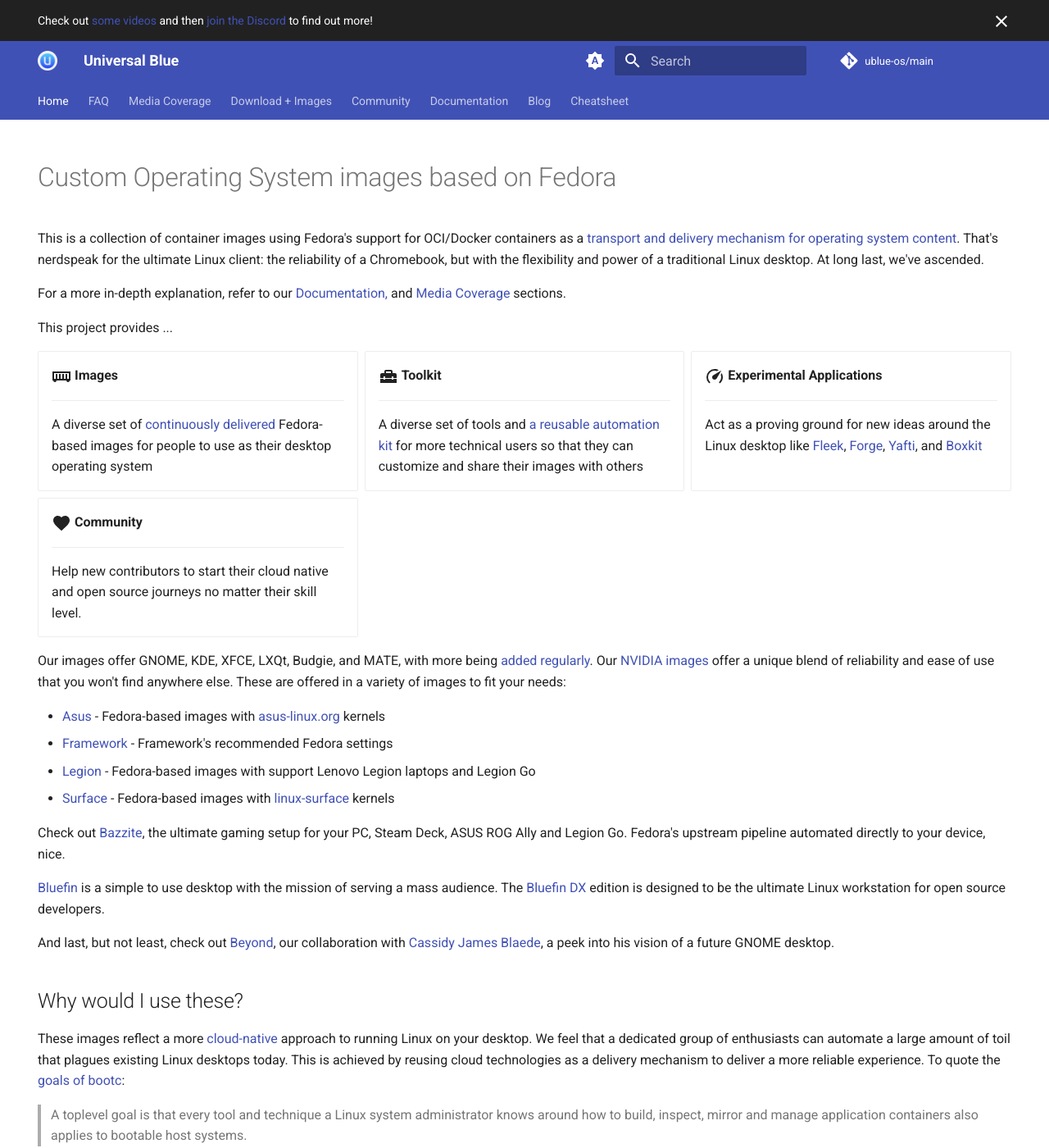
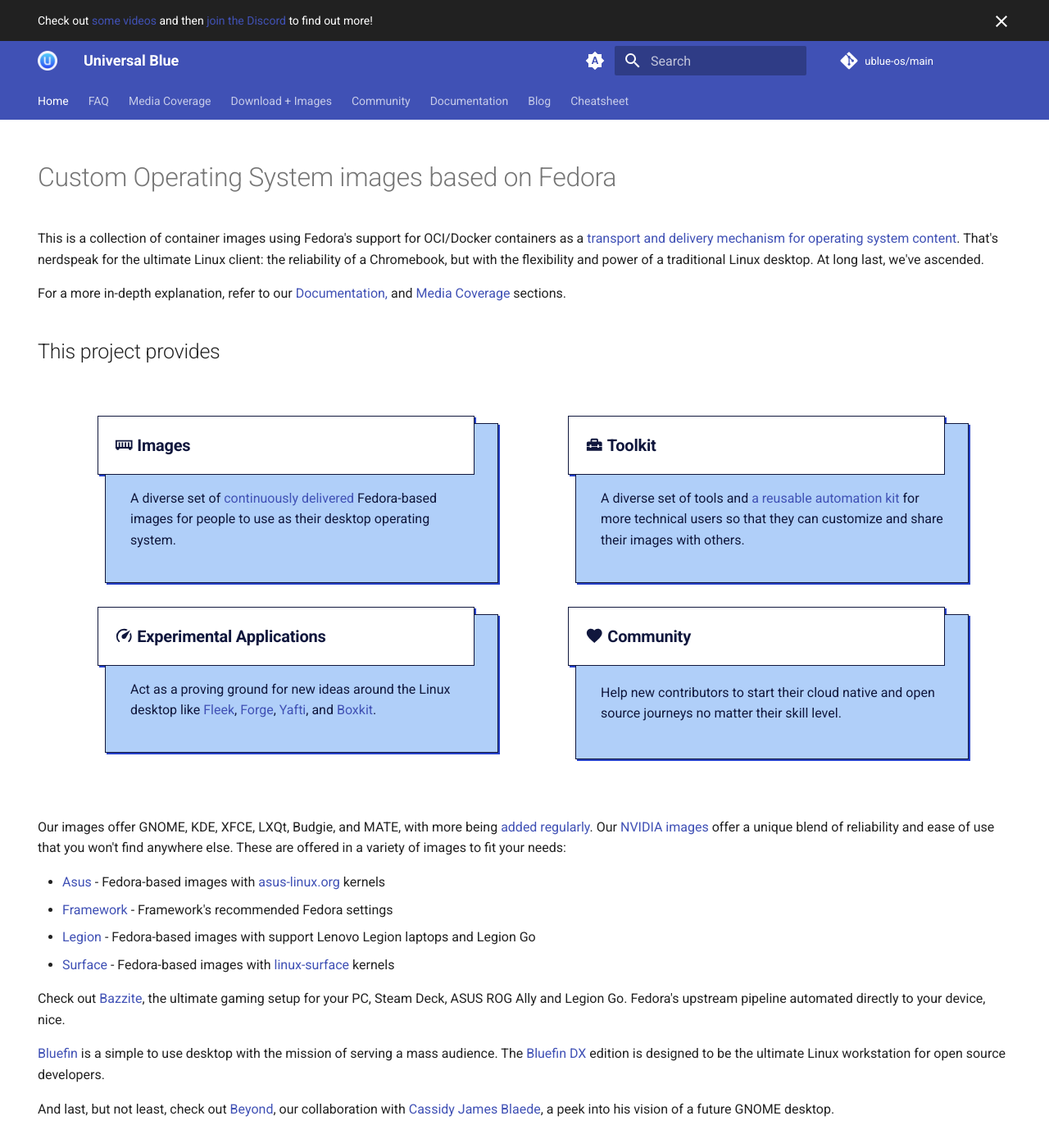
Before and after one commit to ublue-os/website, an MkDocs documentation site: the page built from docs/index.md, in a window 1280 px wide and 1400 px high. Shown: the whole window at 82% size. Built offline with MkDocs 1.6.1 and Material for MkDocs 9.7.7, drawn with Linux system fonts in a browser that asks for light colours; comment, search, counter and statistics services are not loaded.

Commit message:
feat: frontpage cards redesign totally responsive custom css implementation of the card design seen in the architecture graph for the front page in addition to looking better than the previous version, the markdown for it is simpler

```diff
--- a/docs/index.md
+++ b/docs/index.md
@@ -9,31 +9,25 @@ This is a collection of container images using Fedora's support for OCI/Docker c
 
 For a more in-depth explanation, refer to our [Documentation,](/introduction) and [Media Coverage](/media) sections.
 
-This project provides ...
+## This project provides
 
-<div class="grid cards" markdown>
+<div class="ublue-card-grid" markdown>
 
-- :material-train-car-container:{ .lg .middle } __Images__
+- ### :material-train-car-container: Images
+A diverse set of [continuously delivered](https://en.wikipedia.org/wiki/Continuous_delivery) Fedora-based images for people to use as their desktop operating system.
 
-    ---
-    A diverse set of [continuously delivered](https://en.wikipedia.org/wiki/Continuous_delivery) Fedora-based images for people to use as their desktop operating system
 
-- :material-toolbox:{ .lg .middle } __Toolkit__
+- ### :material-toolbox: Toolkit
+A diverse set of tools and [a reusable automation kit](https://github.com/ublue-os/startingpoint) for more technical users so that they can customize and share their images with others.
 
-    ---
-    A diverse set of tools and [a reusable automation kit](https://github.com/ublue-os/startingpoint) for more technical users so that they can customize and share their images with others
+- ### :material-speedometer: Experimental Applications
+Act as a proving ground for new ideas around the Linux desktop like [Fleek](https://getfleek.dev/), [Forge](https://github.com/ublue-os/forge), [Yafti](https://github.com/ublue-os/yafti), and [Boxkit](https://github.com/ublue-os/boxkit).
 
-- :material-speedometer:{ .lg .middle } __Experimental Applications__
-
-    ---
-    Act as a proving ground for new ideas around the Linux desktop like [Fleek](https://getfleek.dev/), [Forge](https://github.com/ublue-os/forge), [Yafti](https://github.com/ublue-os/yafti), and [Boxkit](https://github.com/ublue-os/boxkit)
-
-- :material-heart:{ .lg .middle } __Community__
-
-    ---
-    Help new contributors to start their cloud native and open source journeys no matter their skill level.
+- ### :material-heart: Community
+Help new contributors to start their cloud native and open source journeys no matter their skill level.
 
 </div>
+
 
 Our images offer GNOME, KDE, XFCE, LXQt, Budgie, and MATE, with more being [added regularly](/images). Our [NVIDIA images](/images/nvidia) offer a unique blend of reliability and ease of use that you won't find anywhere else. These are offered in a variety of images to fit your needs:
 
--- /dev/null
+++ b/docs/styles/ublue-card-grid.css
@@ -0,0 +1,67 @@
+.md-typeset .ublue-card-grid ul {
+    display: grid;
+    grid-template-columns: repeat(2, minmax(15rem, 1fr));
+    gap: 1.5rem;
+    padding: 1.5rem;
+    justify-items: center;
+
+    margin-top: 2rem;
+    margin-bottom: 2rem;
+}
+.md-typeset .ublue-card-grid ul li {
+    display: flex;
+    flex-direction: column;
+    align-items: center;
+    justify-content: center;
+
+    width: 24rem;
+    max-width: 100%;
+    padding: 1.5rem;
+    padding-top: 3.5rem;
+
+    position: relative;
+
+    background-color: #B0CFF9;
+    color: #10173D;
+    border: solid 1px #10173D;
+    filter: drop-shadow(2px 2px #2742CA);
+}
+.md-typeset .ublue-card-grid ul li h3 {
+    font-weight: bold;
+    margin: 0;
+
+    display: block;
+    background-color: white;
+    width: 23rem;
+    max-width: 100%;
+    padding: 1rem;
+
+    position: absolute;
+    top: -0.5rem;
+    left: -0.5rem;
+    border: solid 1px #10173D;
+}
+.md-typeset .ublue-card-grid ul li h3 a.headerlink {
+    display: none;
+}
+
+
+@media only screen and (max-width: 750px) {
+    .md-typeset .ublue-card-grid ul {
+        padding: 0;
+        padding-right: 0.75rem;
+        grid-template-columns: minmax(5rem, 1fr);
+    }
+}
+
+[data-md-color-scheme="slate"] .md-typeset .ublue-card-grid ul li h3 {
+    background-color: var(--md-default-bg-color);
+    color: var(--md-typeset-color);
+    border: solid 1px var(--md-typeset-color);
+}
+[data-md-color-scheme="slate"] .md-typeset .ublue-card-grid ul li {
+    background-color: #4F5DA1;
+    color: var(--md-typeset-color);
+    border: solid 1px var(--md-typeset-color);
+    filter: drop-shadow(2px 2px #2D3D8A);
+}
--- a/mkdocs.yml
+++ b/mkdocs.yml
@@ -42,6 +42,8 @@ theme:
     - search.share
     - toc.integrate
     - content.tabs.link
+extra_css:
+  - styles/ublue-card-grid.css
 markdown_extensions:
   - admonition
   - attr_list
```
